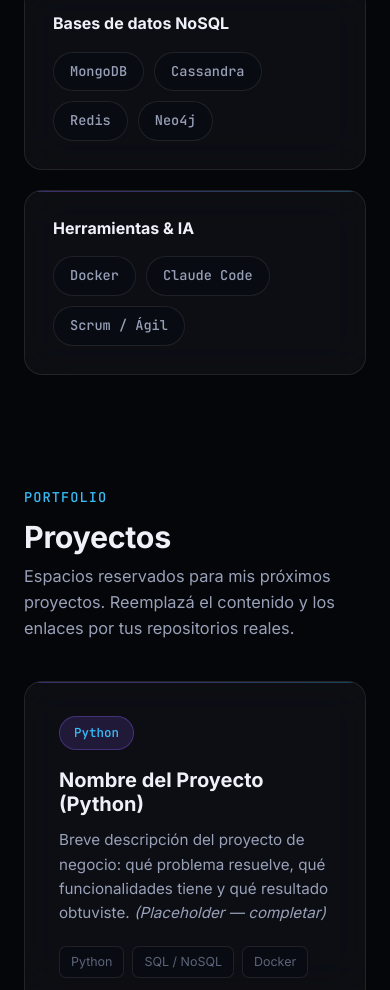
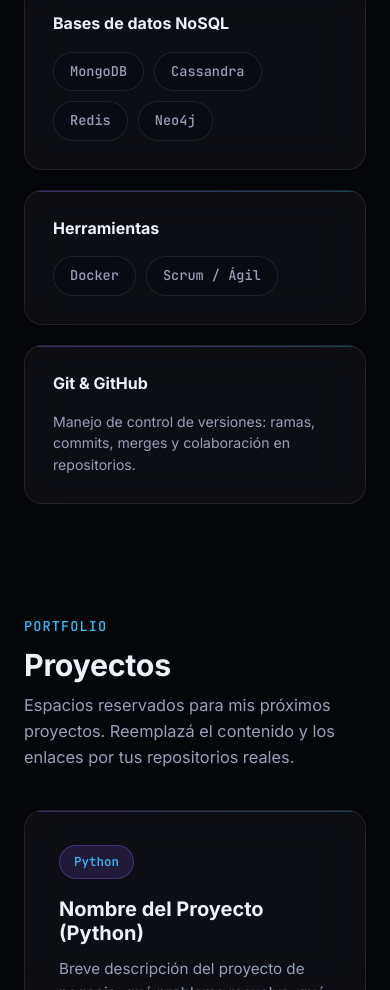
Before and after one commit to Elcano03/santiago-elcano-portfolio, a plain HTML site: page index.html in a window 390 px wide. Shown: the part 3124-4114 px from the top of the page. Drawn offline with Linux system fonts and the light colour scheme.

Commit message:
Replace Claude Code mention with Git & GitHub skill card
Co-Authored-By: Claude Sonnet 5 <noreply@anthropic.com>
Claude-Session: https://claude.ai/code/session_01MbWcA38rBTjFXCqGoRjRST

```diff
--- a/index.html
+++ b/index.html
@@ -158,12 +158,16 @@
         </div>
 
         <div class="bento-card skills-category skills-category--tools">
-          <h3>Herramientas &amp; IA</h3>
+          <h3>Herramientas</h3>
           <ul class="skills-list" role="list">
             <li>Docker</li>
-            <li>Claude Code</li>
             <li>Scrum / Ágil</li>
           </ul>
+        </div>
+
+        <div class="bento-card skills-category skills-category--git">
+          <h3>Git &amp; GitHub</h3>
+          <p>Manejo de control de versiones: ramas, commits, merges y colaboración en repositorios.</p>
         </div>
       </div>
     </div>
--- a/styles.css
+++ b/styles.css
@@ -563,12 +563,19 @@ h1, h2, h3 { font-weight: 700; line-height: 1.2; }
 
 .skills-category--lang { grid-column: span 3; }
 .skills-category--nosql { grid-column: span 3; }
-.skills-category--tools { grid-column: span 6; }
+.skills-category--tools { grid-column: span 3; }
+.skills-category--git { grid-column: span 3; }
 
 .skills-category h3 {
   font-size: 1rem;
   color: var(--text);
   margin-bottom: 18px;
+}
+
+.skills-category--git p {
+  color: var(--text-muted);
+  font-size: 0.88rem;
+  line-height: 1.5;
 }
 
 .skills-list {
@@ -771,7 +778,8 @@ h1, h2, h3 { font-weight: 700; line-height: 1.2; }
   .skills-bento { grid-template-columns: 1fr 1fr; }
   .skills-category--lang,
   .skills-category--nosql,
-  .skills-category--tools { grid-column: span 2; }
+  .skills-category--tools,
+  .skills-category--git { grid-column: span 2; }
 
   .contact-grid { grid-template-columns: 1fr; }
 }
@@ -821,7 +829,8 @@ h1, h2, h3 { font-weight: 700; line-height: 1.2; }
   .skills-bento { grid-template-columns: 1fr; }
   .skills-category--lang,
   .skills-category--nosql,
-  .skills-category--tools { grid-column: 1; }
+  .skills-category--tools,
+  .skills-category--git { grid-column: 1; }
 
   .projects-grid { grid-template-columns: 1fr; }
 
```
